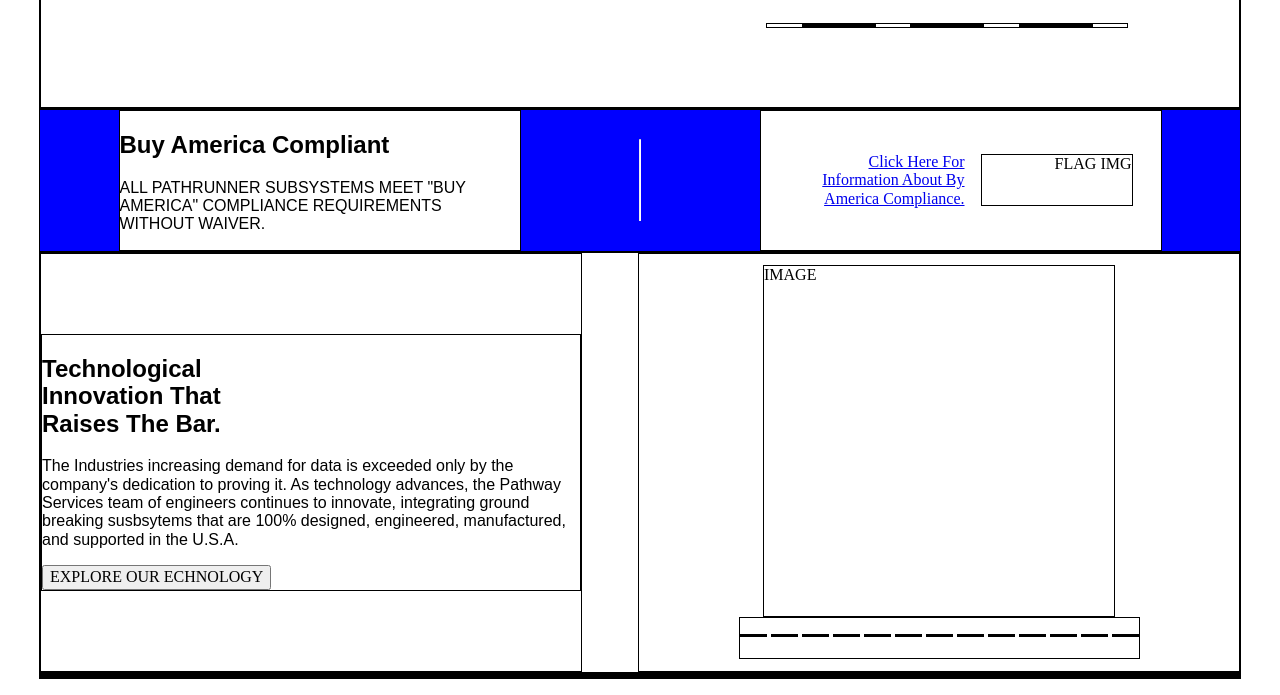
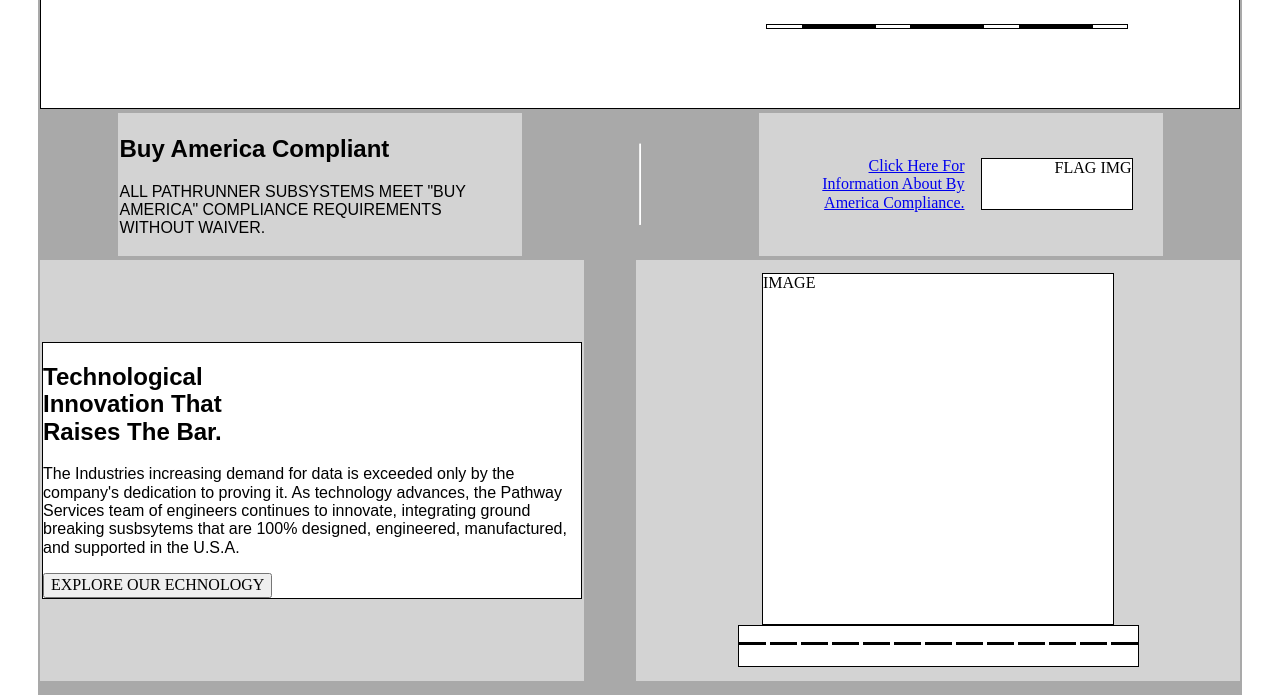
Before and after one commit to Glaplant/jr-dev-test, a plain HTML site: page index.html in a window 1280 px wide. Shown: the part 542-1237 px from the top of the page. Drawn offline with nearby package versions, Linux system fonts and the light colour scheme.

Commit message:
color code

```diff
--- a/css/scss/modules/partials/_sections.scss
+++ b/css/scss/modules/partials/_sections.scss
@@ -6,7 +6,8 @@ section{
     max-width: 1200px;
     margin-left:auto;
     margin-right:auto;
-    border: solid 1px black ;
+    border: solid 2px darkgray ;
+    background-color: darkgray;
 
 }
 .section1{
@@ -18,7 +19,7 @@ section{
 
 .section2{
     justify-content:space-evenly;
-    background-color:blue;
+
 }
 
 .section3{
--- a/css/scss/style.scss
+++ b/css/scss/style.scss
@@ -144,3 +144,9 @@ div.right {
   width: 40%;
   margin: 0 1rem;
 }
+
+
+.leftColumn,.rightColumn,.right,.left{
+border: solid 2px lightgray;
+background-color:lightgray;
+}
```
Also changed, not shown: css/style.css.
